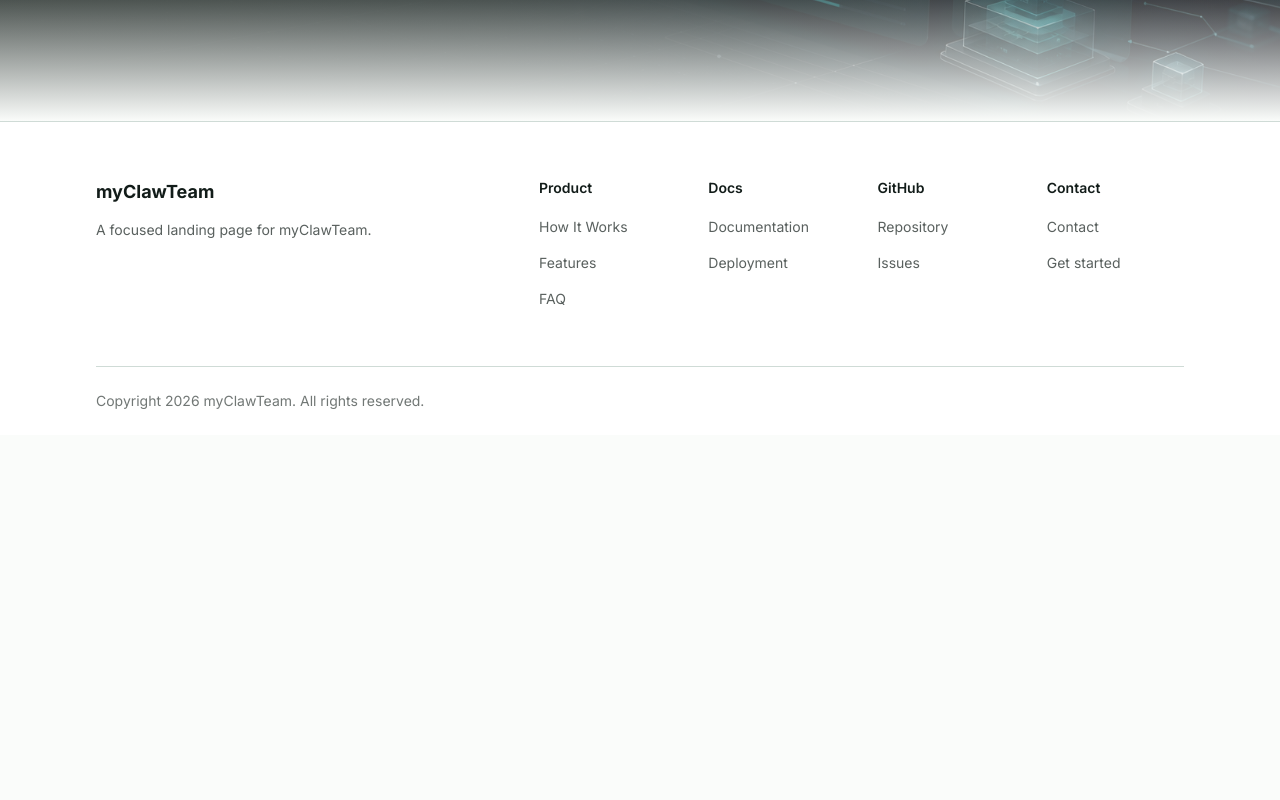
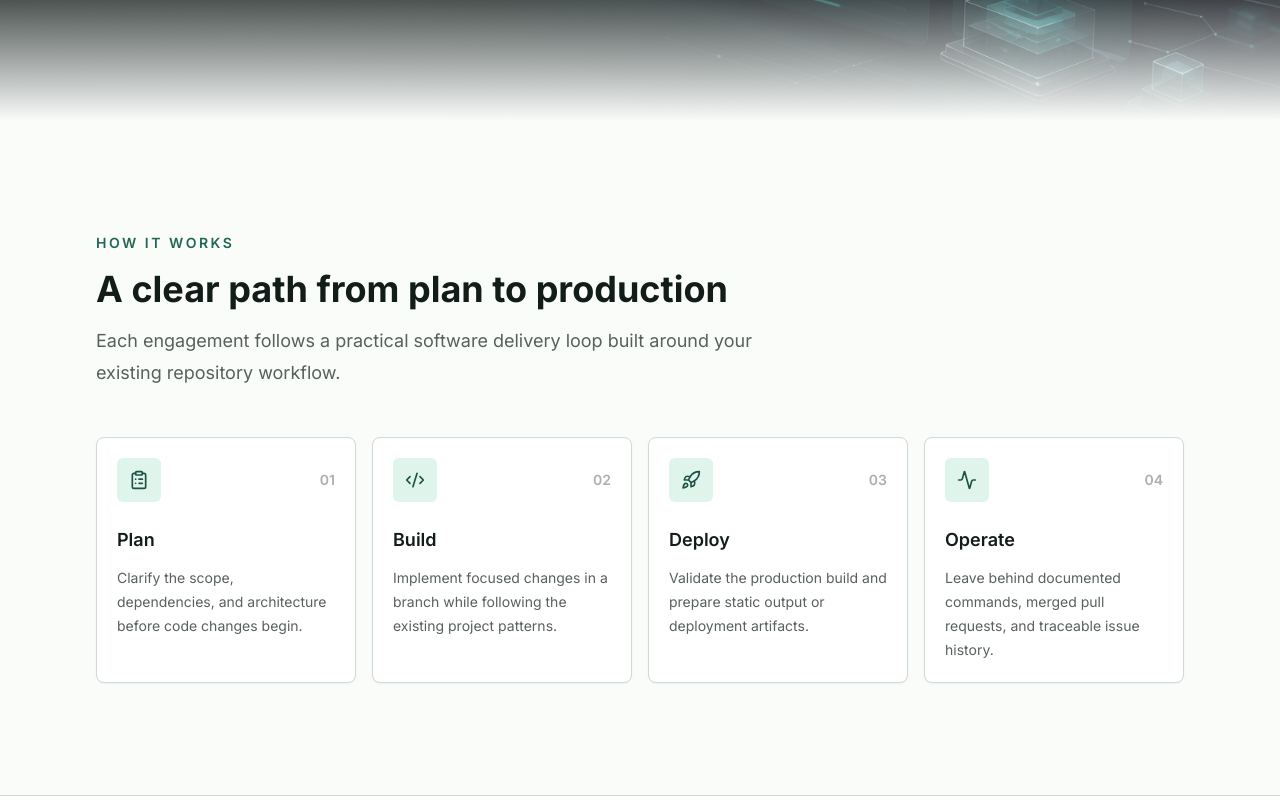
Before and after one commit to mtplayground/alex-0d18-test-12, a Next.js app: page / in a window 1280 px wide. Shown: the part 680-1480 px from the top of the page. Before the commit the page ends 1115 px from the top, so only its background shows below. Built offline with nearby package versions, Linux system fonts and the light colour scheme; no server answers.

Commit message:
feat: Implement "How It Works" section

```diff
--- a/app/page.tsx
+++ b/app/page.tsx
@@ -1,10 +1,12 @@
 import { Hero } from "@/components/sections/Hero";
+import { HowItWorks } from "@/components/sections/HowItWorks";
 import { landingContent } from "@/content/landing";
 
 export default function Home() {
   return (
     <main>
       <Hero content={landingContent.hero} />
+      <HowItWorks content={landingContent.howItWorks} />
     </main>
   );
 }
--- /dev/null
+++ b/components/sections/HowItWorks.tsx
@@ -0,0 +1,69 @@
+import {
+  Activity,
+  ClipboardList,
+  Code2,
+  Rocket,
+  type LucideIcon,
+} from "lucide-react";
+import { Container, Section } from "@/components/ui";
+import type { HowItWorksContent } from "@/content/landing";
+
+export type HowItWorksProps = {
+  content: HowItWorksContent;
+};
+
+const stepIcons = [ClipboardList, Code2, Rocket, Activity] satisfies readonly [
+  LucideIcon,
+  LucideIcon,
+  LucideIcon,
+  LucideIcon,
+];
+
+export function HowItWorks({ content }: HowItWorksProps) {
+  return (
+    <Section className="bg-background" id={content.id} spacing="lg">
+      <Container>
+        <div className="max-w-3xl">
+          <p className="text-sm font-semibold uppercase tracking-[0.18em] text-brand-700">
+            {content.eyebrow}
+          </p>
+          <h2 className="mt-4 text-3xl font-bold leading-tight text-foreground sm:text-4xl">
+            {content.title}
+          </h2>
+          <p className="mt-4 max-w-2xl text-base leading-7 text-foreground/70 sm:text-lg sm:leading-8">
+            {content.description}
+          </p>
+        </div>
+
+        <ol className="mt-12 grid gap-4 md:grid-cols-4">
+          {content.steps.map((step, index) => {
+            const Icon = stepIcons[index] ?? Activity;
+
+            return (
+              <li
+                className="rounded-lg border border-border bg-surface p-5 shadow-sm shadow-foreground/5"
+                key={step.title}
+              >
+                <div className="flex items-center justify-between gap-4">
+                  <div className="flex h-11 w-11 items-center justify-center rounded-md bg-brand-100 text-brand-800">
+                    <Icon aria-hidden="true" className="h-5 w-5" />
+                  </div>
+                  <span className="text-sm font-semibold text-foreground/35">
+                    {String(index + 1).padStart(2, "0")}
+                  </span>
+                </div>
+
+                <h3 className="mt-6 text-lg font-semibold text-foreground">
+                  {step.title}
+                </h3>
+                <p className="mt-3 text-sm leading-6 text-foreground/70">
+                  {step.description}
+                </p>
+              </li>
+            );
+          })}
+        </ol>
+      </Container>
+    </Section>
+  );
+}
--- a/package.json
+++ b/package.json
@@ -11,6 +11,7 @@
     "format:check": "prettier --check ."
   },
   "dependencies": {
+    "lucide-react": "^1.17.0",
     "next": "14.2.35",
     "react": "^18",
     "react-dom": "^18"
```
Also changed, not shown: 1 other file (tests, documents, lock files or other folders).
